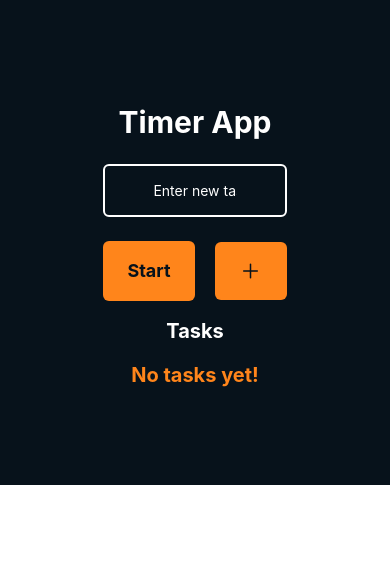
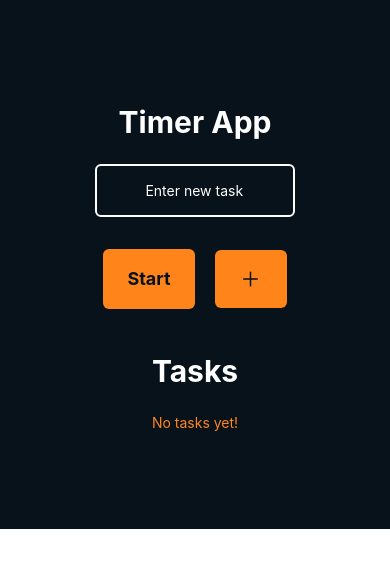
Before and after one commit to emmysoft/timer-app, a React Native app: screen / in a window 390 px wide. Shown: the top 568 px of the page. Built offline with nearby package versions, Linux system fonts and the light colour scheme.

Commit message:
ft- scrollview changed to flatlist

```diff
--- a/App.js
+++ b/App.js
@@ -1,10 +1,9 @@
 import { StatusBar } from 'expo-status-bar';
-import { SafeAreaView, Text, TextInput, TouchableOpacity, View } from 'react-native';
+import { FlatList, SafeAreaView, ScrollView, Text, TextInput, TouchableOpacity, View } from 'react-native';
 import { useEffect, useState } from 'react';
 import Constants from 'expo-constants';
 import tw from 'twrnc';
 import { Ionicons } from '@expo/vector-icons';
-// import { SymbolView } from 'expo-symbols';
 
 const formatNumber = number => `0${number}`.slice(-2);
 const getRemaining = (time) => {
@@ -23,13 +22,16 @@ export default function App() {
   const [tasks, setTasks] = useState([]);
   const [checkTasks, setCheckTasks] = useState(true);
 
-  const handleToggle = () => {
+  const handleTime = () => {
     setIsActive(!isActive);
-    // console.log(task);
     setCheckTasks(false);
+  }
+
+  const handleAddTasks = () => {
     setTasks((currentTasks) => {
-      return [...currentTasks, task];
-    });
+      return [...currentTasks, task]
+    })
+    setIsActive(!isActive)
   }
 
   useEffect(() => {
@@ -65,46 +67,53 @@ export default function App() {
               onChangeText={(e) => setTask(e)}
               value={task}
             />
-            <View style={tw`flex flex-row justify-center items-center gap-5`}>
-              <TouchableOpacity style={tw`py-4 px-6 rounded-md bg-[#ff851b]`} onPress={() => handleToggle()}>
+            <View style={tw`flex flex-row justify-center items-center gap-5 p-2`}>
+              <TouchableOpacity style={tw`py-4 px-6 rounded-md bg-[#ff851b]`} onPress={handleTime}>
                 {isActive ?
                   <Text style={tw`text-[#07121b] text-lg font-bold`}>Pause</Text>
                   :
                   <Text style={tw`text-[#07121b] text-lg font-bold`}>Start</Text>
                 }
               </TouchableOpacity>
-              <TouchableOpacity style={tw`py-4 px-6 rounded-md bg-[#ff851b]`} onPress={reset}>
-                <Ionicons name='add' size={24} color='#07121b' />
+              <TouchableOpacity style={tw`py-4 px-6 rounded-md bg-[#ff851b]`} onPress={handleAddTasks}>
+                <Ionicons name='add-outline' size={24} color='#07121b' />
               </TouchableOpacity>
             </View>
           </View>
 
-          <Text style={tw`text-xl text-[#fff] font-bold text-center`}>Tasks</Text>
+          <View style={tw`flex flex-col justify-center items-center gap-6 pt-5`}>
+            <Text style={tw`text-3xl text-[#fff] font-bold text-center`}>Tasks</Text>
+            <View style={tw`min-w-full`}>
               {checkTasks
                 ?
-            <Text style={tw`text-xl text-[#ff851b] font-bold text-center`}>No tasks yet!</Text>
+                <Text style={tw`text-sm text-[#ff851b] text-center`}>No tasks yet!</Text>
                 :
-            <View style={tw`flex flex-col justify-center items-center gap-5`}>
-              {tasks.map((goal, index) => (
-                <View style={tw`flex flex-row justify-center items-center gap-12 w-full`}>
-                  <Text key={index.toString()} style={tw`text-white font-bold text-xl`}>{goal}</Text>
+                <FlatList
+                  data={tasks}
+                  renderItem={(itemData) => (
+                    <View style={tw`flex flex-row justify-center items-center gap-12`}>
+                      <Text style={tw`text-white font-bold text-xl`}>{itemData.item}</Text>
                       <Text style={tw`text-white font-bold text-lg`}>{`${mins}:${sec}`}</Text>
                       <View style={tw`flex flex-row justify-center items-center gap-2`}>
                         <Ionicons name='trash' size={20} color='#ff851b' onPress={() => setCheckTasks(true)} />
                         <Ionicons name='refresh-outline' size={20} color='#ff851b' onPress={reset} />
                         {isActive
                           ?
-                      <Ionicons name="pause" size={20} color={'#ff851b'} onPress={handleToggle} />
+                          <Ionicons name="pause" size={20} color={'#ff851b'} onPress={handleTime} />
                           :
-                      <Ionicons name="play" size={30} color={'#ff851b'} onPress={handleToggle} />
+                          <Ionicons name="play" size={30} color={'#ff851b'} onPress={handleTime} />
                         }
                       </View>
                     </View>
-              ))}
-            </View>
+                  )}
+                  // keyExtractor={(item, index) => index.toString()}
+                  alwaysBounceVertical={false}
+                />
               }
             </View>
-      </SafeAreaView>
+          </View>
+        </View>
+      </SafeAreaView >
     </>
   );
 }
```
Lines whose indentation alone changed are shown as unchanged.
